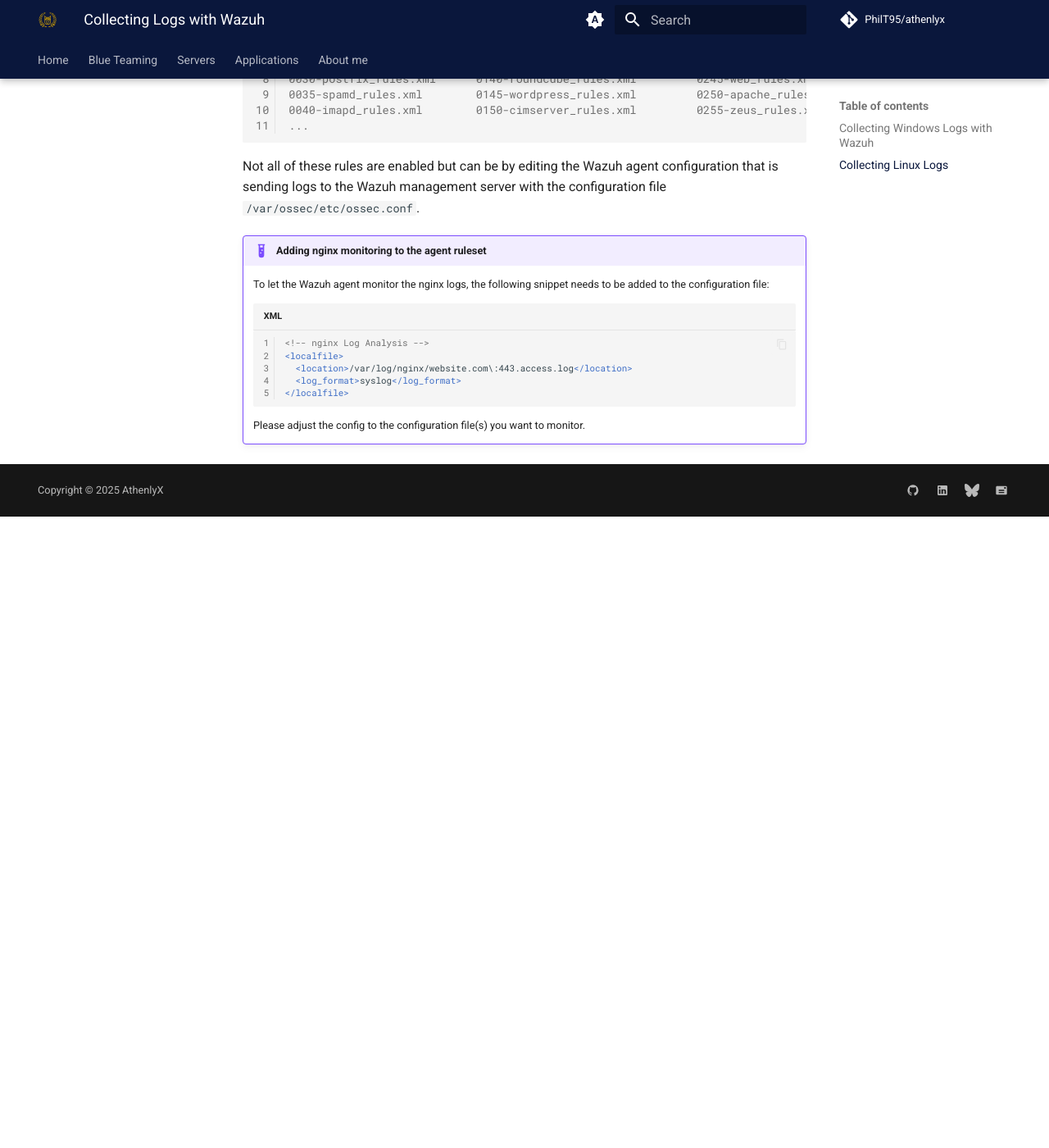
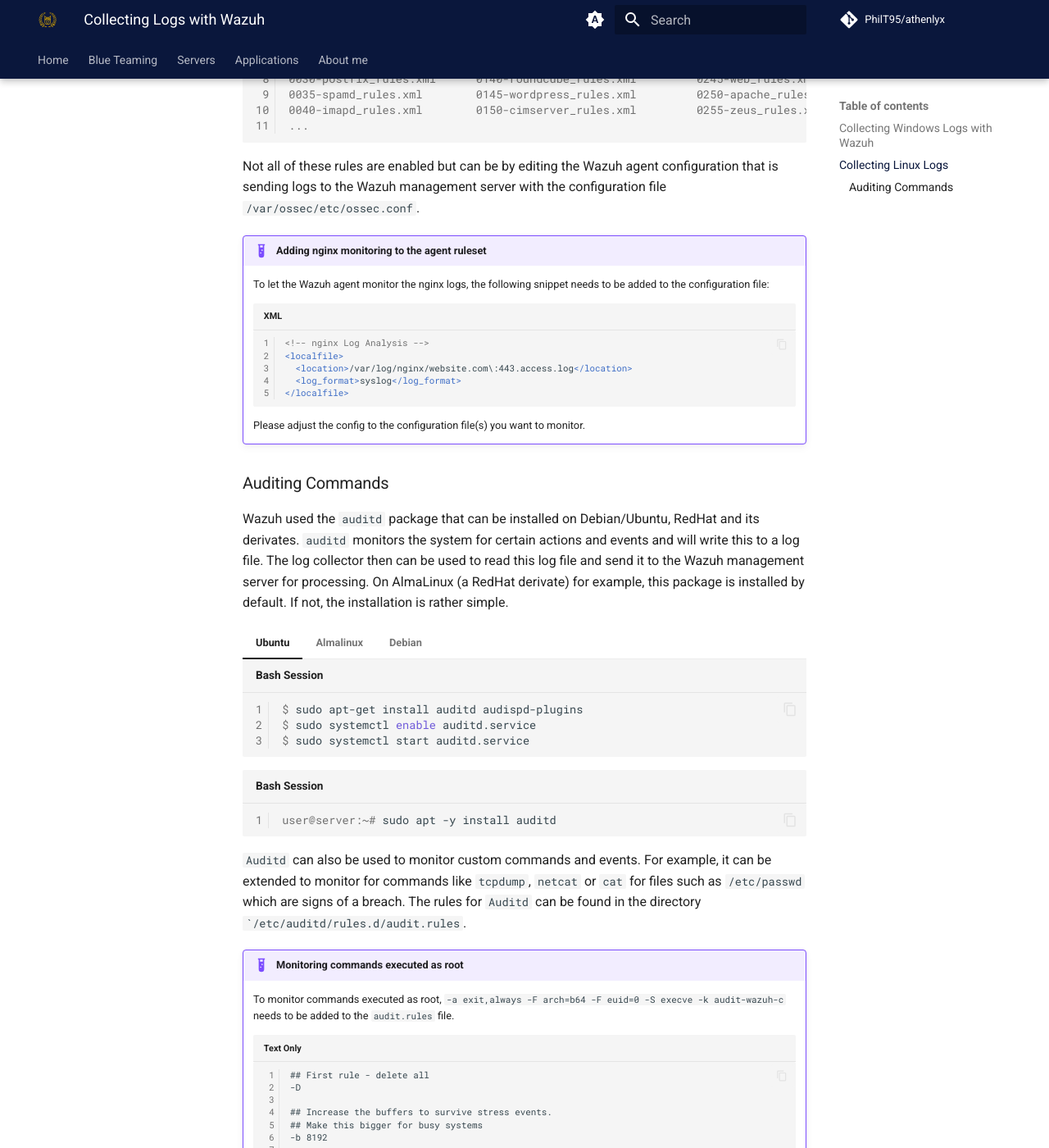
Before and after one commit to PhilT95/athenlyx, an MkDocs documentation site: the page built from docs/applications/wazuh/log_collecting.md, in a window 1280 px wide and 1400 px high, scrolled down 2653 px. Shown: the whole window at 82% size. Built offline with MkDocs 1.6.1 and Material for MkDocs 9.7.7, drawn with Linux system fonts in a browser that asks for light colours; plug-ins that fetch from the network failed and are left out; comment, search, counter and statistics services are not loaded; before the commit the page ends 3283 px from its top, so only the background shows below that; some of the changed text lies outside the part shown.

Commit message:
Adding more to wazuh logging and publishing general Wazuh Page

````diff
--- a/docs/applications/wazuh/log_collecting.md
+++ b/docs/applications/wazuh/log_collecting.md
@@ -160,3 +160,67 @@ Not all of these rules are enabled but can be by editing the Wazuh agent configu
     ```
 
     Please adjust the config to the configuration file(s) you want to monitor.
+
+### Auditing Commands
+
+Wazuh used the ``auditd`` package that can be installed on Debian/Ubuntu, RedHat and its derivates. ``auditd`` monitors the system for certain actions and events and will write this to a log file. The log collector then can be used to read this log file and send it to the Wazuh management server for processing. On AlmaLinux (a RedHat derivate) for example, this package is installed by default. If not, the installation is rather simple.
+
+
+=== "Ubuntu"
+
+    ```console
+    $ sudo apt-get install auditd audispd-plugins
+    $ sudo systemctl enable auditd.service
+    $ sudo systemctl start auditd.service
+    ```
+
+=== "Almalinux"
+
+    ```console
+    [user@server ~] sudo dnf -y install auditd
+    [user@server ~] sudo systemctl enable --now auditd
+    ```
+
+=== "Debian"
+
+  ```console
+  user@server:~# sudo apt -y install auditd
+  ```
+
+``Auditd`` can also be used to monitor custom commands and events. For example, it can be extended to monitor for commands like ``tcpdump``, ``netcat`` or ``cat`` for files such as ``/etc/passwd`` which are signs of a breach. The rules for ``Auditd`` can be found in the directory ```/etc/auditd/rules.d/audit.rules``.
+
+!!! example "Monitoring commands executed as root"
+
+    To monitor commands executed as root, ``-a exit,always -F arch=b64 -F euid=0 -S execve -k audit-wazuh-c`` needs to be added to the ``audit.rules`` file.
+
+    ```
+    ## First rule - delete all
+    -D
+
+    ## Increase the buffers to survive stress events.
+    ## Make this bigger for busy systems
+    -b 8192
+
+    ## This determine how long to wait in burst of events
+    --backlog_wait_time 60000
+
+    ## Set failure mode to syslog
+    -f 1
+
+    -a exit,always -F arch=b64 -F euid=0 -S execve -k audit-wazuh-c
+    ```
+
+    ``Auditd`` needs to be informed of this new rule. This can be done using the following command:
+
+    ```console
+    [user@server]# sudo auditctl -R /etc/audit/rules.d/audit.rules
+    ```
+
+    Verify that the Wazuh agent is already monitoring the log file located under ``/var/log/audit/audit.log``. The following snippet needs to exist inside the configuration.
+
+    ```xml
+    <localfile>
+      <log_format>audit</log_format>
+      <location>/var/log/audit/audit.log</location>
+    </localfile>
+    ```
--- a/mkdocs.yml
+++ b/mkdocs.yml
@@ -48,6 +48,8 @@ nav:
       - MkDocs Auto-Update : applications/mkdocs/mkdocs_autoupdate.md
     - SafeLine:
       - applications/safeline/index.md
+    - Wazuh:
+      - applications/wazuh/index.md
   - About me: about/index.md
 
 
````
Also changed, not shown: CHANGELOG.md (+1 -0 lines).
